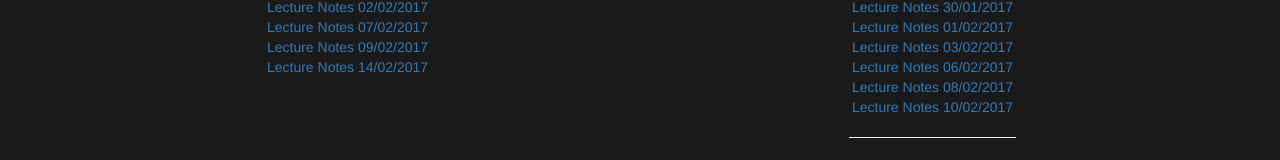
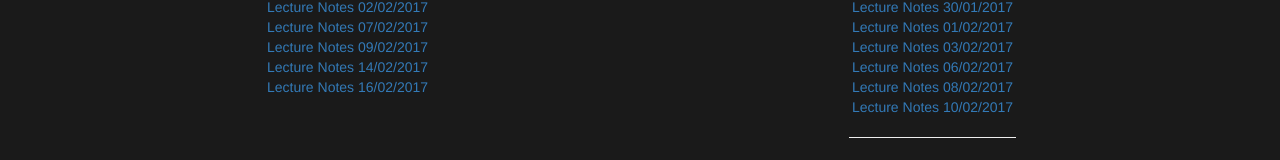
Before and after one commit to bcit/bcit-cst.me, a plain HTML site: page index.html in a window 1280 px wide. Shown: the part 893-1053 px from the top of the page. Drawn offline with Linux system fonts and the light colour scheme.

Commit message:
Architectur enotes for Feb 16th

```diff
--- a/index.html
+++ b/index.html
@@ -160,6 +160,7 @@
                          <li><a href="/docs/07_02_2017_notes.pdf">Lecture Notes 07/02/2017</a></li>
                          <li><a href="/docs/09_02_2017_notes.pdf">Lecture Notes 09/02/2017</a></li>
                          <li><a href="/docs/14_02_2017_notes.pdf">Lecture Notes 14/02/2017</a></li>
+                         <li><a href="/docs/16_02_2017_notes.pdf">Lecture Notes 16/02/2017</a></li>
                      </ul>
                    </div>
 
```
Also changed, not shown: 1 other file.
